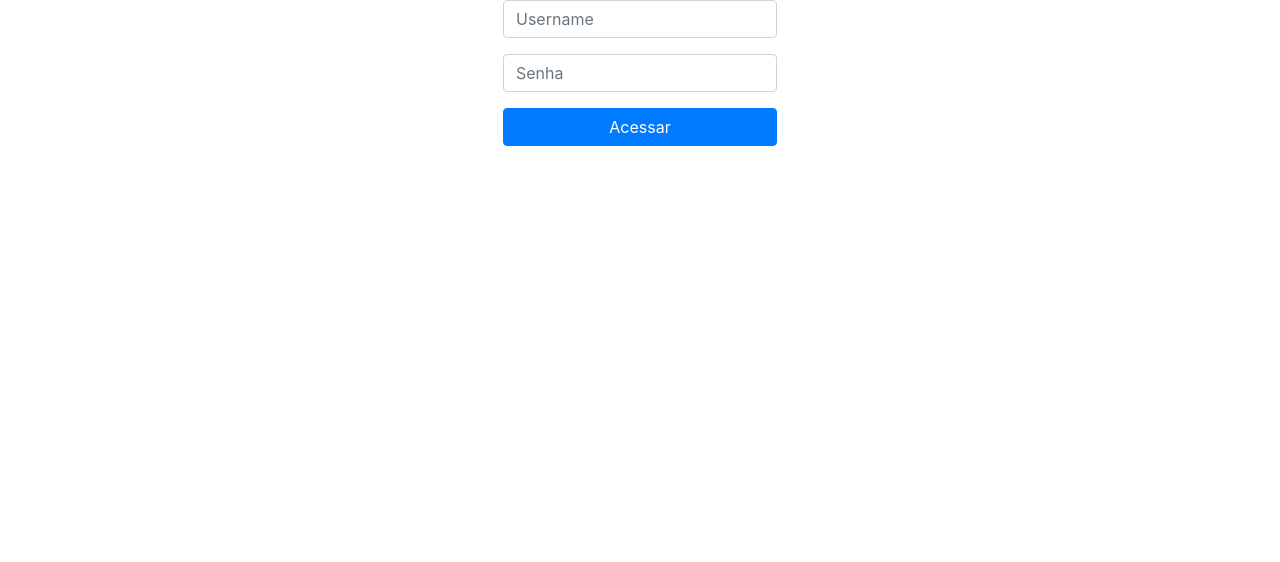
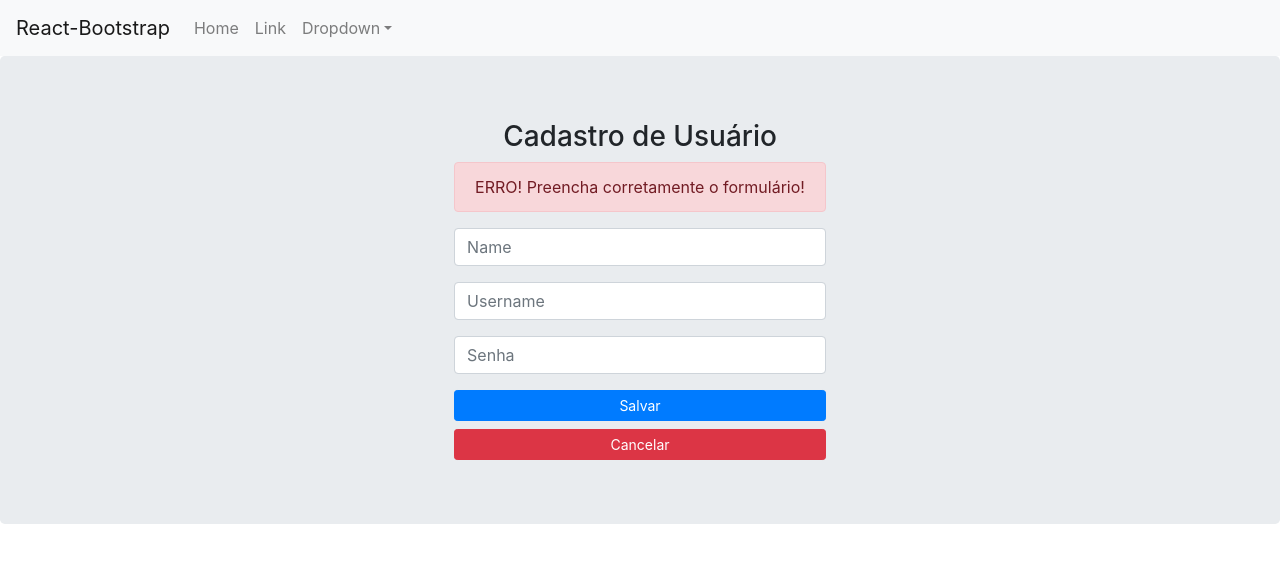
Before and after one commit to WalterPaes/factory-maintenance-app, a React (Create React App) app: page / in a window 1280 px wide. Shown: the top 562 px of the page. Built offline with nearby package versions, Linux system fonts and the light colour scheme.

Commit message:
Create User's and Login Form component

```diff
--- a/src/App.js
+++ b/src/App.js
@@ -1,12 +1,20 @@
 import './App.css';
 import 'bootstrap/dist/css/bootstrap.min.css';
 
+//import LoginForm from './components/LoginForm';
 import UsersForm from './components/UsersForm';
+import NavbarMenu from './components/layout/NavbarMenu';
+import { Container, Jumbotron } from 'react-bootstrap';
 
 function App() {
   return (
     <div className="App">
-      <UsersForm></UsersForm>
+      <NavbarMenu></NavbarMenu>
+      <Jumbotron>
+        <Container>
+          <UsersForm></UsersForm>
+        </Container>
+      </Jumbotron>
     </div>
   );
 }
--- /dev/null
+++ b/src/components/LoginForm.jsx
@@ -0,0 +1,39 @@
+import React, { useState } from "react";
+import { Form, Button } from "react-bootstrap";
+import PageLayout from "./layout/PageLayout";
+
+function LoginForm() {
+    const [title] = useState("Login");
+    const [username, setUsername] = useState("");
+    const [password, setPassword] = useState("");
+    const [btnLogin] = useState("Acessar");
+
+    return(
+        <PageLayout pageTitle={title}>
+            <Form onSubmit={(event) => {
+                event.preventDefault();
+                console.log({username, password})
+            }}>
+                <Form.Group controlId="formUserName">
+                    <Form.Control type="text" placeholder="Username" value={username}
+                    onChange={(event) => {
+                        setUsername(event.target.value)
+                    }}/>
+                </Form.Group>
+
+                <Form.Group controlId="formPassword">
+                    <Form.Control type="password" placeholder="Senha" value={password}
+                    onChange={(event) => {
+                        setPassword(event.target.value)
+                    }}/>
+                </Form.Group>
+
+                <Button variant="primary" type="submit" block>
+                    { btnLogin }
+                </Button>
+            </Form>
+        </PageLayout>
+    );
+}
+
+export default LoginForm;
--- a/src/components/UsersForm.jsx
+++ b/src/components/UsersForm.jsx
@@ -1,18 +1,35 @@
 import React, { useState } from "react";
-import { Container, Form, Button, Row, Col } from "react-bootstrap";
+import { Form, Button, ProgressBar, Alert } from "react-bootstrap";
+import PageLayout from "./layout/PageLayout";
 
 function UsersForm() {
+    const [name, setName] = useState("");
     const [username, setUsername] = useState("");
     const [password, setPassword] = useState("");
+    const [btnSave] = useState("Salvar");
+    const [btnCancel] = useState("Cancelar");
+    const [isLoading, setIsLoading] = useState(false);
+    const [errors, setErrors] = useState(false);
 
     return(
-        <Container>
-            <Row className="justify-content-md-center">
-                <Col md="auto">
-                    <Form onSubmit={(event) => {
-                        event.preventDefault();
-                        console.log({username, password})
-                    }}>
+        <PageLayout pageTitle="Cadastro de Usuário">
+            <Alert variant='danger'>
+                ERRO! Preencha corretamente o formulário!
+            </Alert>
+
+            {isLoading &&
+                <ProgressBar animated now={100}/>
+            }
+
+            <Form onSubmit={onSubmit}>
+                <Form.Group controlId="formName">
+                    <Form.Control type="text" placeholder="Name" value={name}
+                    onChange={(event) => {
+                        setName(event.target.value)
+                    }}
+                    />
+                </Form.Group>
+
                 <Form.Group controlId="formUserName">
                     <Form.Control type="text" placeholder="Username" value={username}
                     onChange={(event) => {
@@ -27,14 +44,41 @@ function UsersForm() {
                     }}/>
                 </Form.Group>
 
-                        <Button variant="primary" type="submit" block>
-                            Acessar
+                <Button variant="primary" type="submit" size="sm" block>
+                    { btnSave }
+                </Button>
+
+                <Button variant="danger" type="reset" size="sm" block>
+                    { btnCancel }
                 </Button>
             </Form>
-                </Col>
-            </Row>
-        </Container>
+        </PageLayout>
     );
+
+    function onSubmit(event) {
+        event.preventDefault();
+
+        setIsLoading(true);
+
+        fetch("http://127.0.0.1:8001/api/users", {
+            method: 'POST',
+            headers: {'Content-Type': 'application/json'},
+            body: JSON.stringify({name, username, password})
+        })
+        .then((response) => {
+            if (response.status !== 201) {
+                return response.json();
+            }
+            return true;
+        })
+        .then(
+            (result) => {
+                console.log(result);
+                setIsLoading(false);
+                setErrors(result);
+            }
+        );
+    }
 }
 
 export default UsersForm;
--- /dev/null
+++ b/src/components/layout/NavbarMenu.jsx
@@ -0,0 +1,26 @@
+import React from "react"
+import {Navbar, NavDropdown, Nav} from "react-bootstrap"
+
+function NavbarMenu() {
+    return(
+        <Navbar bg="light" expand="lg">
+            <Navbar.Brand href="#home">React-Bootstrap</Navbar.Brand>
+            <Navbar.Toggle aria-controls="basic-navbar-nav" />
+            <Navbar.Collapse id="basic-navbar-nav">
+                <Nav className="mr-auto">
+                <Nav.Link href="#home">Home</Nav.Link>
+                <Nav.Link href="#link">Link</Nav.Link>
+                    <NavDropdown title="Dropdown" id="basic-nav-dropdown">
+                        <NavDropdown.Item href="#action/3.1">Action</NavDropdown.Item>
+                        <NavDropdown.Item href="#action/3.2">Another action</NavDropdown.Item>
+                        <NavDropdown.Item href="#action/3.3">Something</NavDropdown.Item>
+                        <NavDropdown.Divider />
+                        <NavDropdown.Item href="#action/3.4">Separated link</NavDropdown.Item>
+                    </NavDropdown>
+                </Nav>
+            </Navbar.Collapse>
+        </Navbar>
+    );
+}
+
+export default NavbarMenu;
--- /dev/null
+++ b/src/components/layout/PageLayout.jsx
@@ -0,0 +1,15 @@
+import React from "react";
+import { Row, Col } from "react-bootstrap";
+
+function PageLayout(props) {
+    return(
+        <Row className="justify-content-md-center">
+            <Col md="auto">
+                <h3>{props.pageTitle}</h3>
+                {props.children}
+            </Col>
+        </Row>
+    );
+}
+
+export default PageLayout;
```
Also changed, not shown: 1 other file (tests, documents, lock files or other folders). Lines whose indentation alone changed are shown as unchanged.
